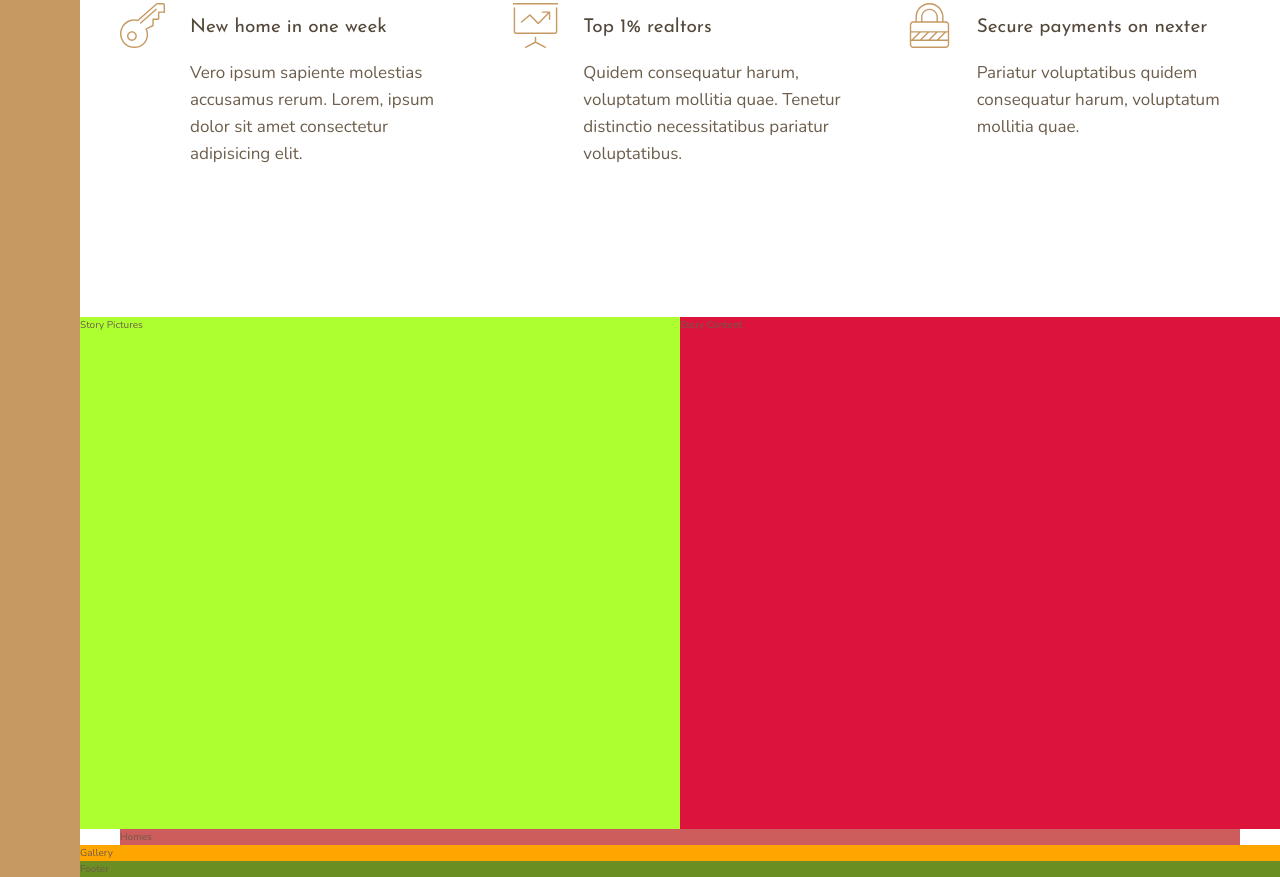
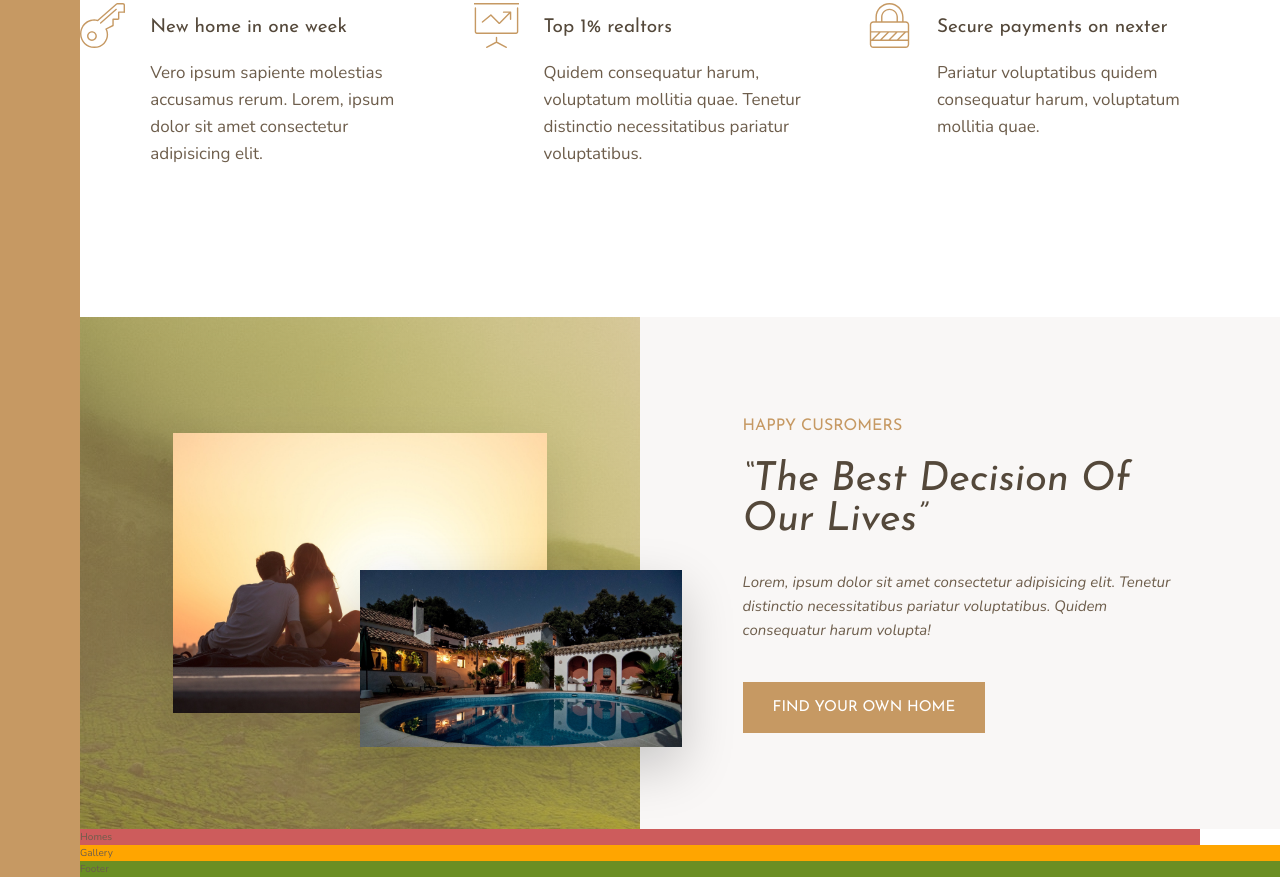
Before and after one commit to coder-abdo/grid-css, a website: page index.html in a window 1280 px wide. Shown: the part 991-1868 px from the top of the page. Drawn offline with nearby package versions, Linux system fonts and the light colour scheme.

Commit message:
finishing story section

```diff
--- a/index.html
+++ b/index.html
@@ -89,10 +89,16 @@
             </div>
         </section>
         <div class="story__pictures">
-            Story Pictures
+            <img src="images/story-1.jpeg" alt="A Couple of new house" class="story__img--1">
+            <img src="images/story-2.jpeg" alt="A  new house" class="story__img--2">
         </div>
         <div class="story__content">
-            Story Content
+            <h3 class="heading-3 mb-sm">Happy Cusromers</h3>
+            <h2 class="heading-2 heading-2__dark mb-md">&ldquo;The Best Decision Of Our Lives&rdquo;</h2>
+            <p class="story__text">
+                Lorem, ipsum dolor sit amet consectetur adipisicing elit. Tenetur distinctio necessitatibus pariatur voluptatibus. Quidem consequatur harum volupta!
+            </p>
+            <button class="btn">Find Your Own Home</button>
         </div>
         <section class="homes">
             Homes
--- a/sass/_story.scss
+++ b/sass/_story.scss
@@ -1,8 +1,38 @@
-.story__pictures {
-    background-color: greenyellow;
-    grid-column: full-start / col-end 4;
+.story{
+    &__pictures {
+        background-color: $color-primary;
+        grid-column: full-start / col-end 4;
+        background-image: linear-gradient(rgba($color-primary, .5), rgba($color-primary, .5)),
+        url(../images/back.jpg);
+        display: grid;
+        grid-template-rows: repeat(6, 1fr);
+        grid-template-columns: repeat(6, 1fr);
+        align-items: center;
+    }
+    &__img--1 {
+        width: 100%;
+        grid-row: 2 / 6;
+        grid-column: 2 / 6;
+        box-shadow: 0 2rem 5rem rgba(#000, .1);
+    }
+    &__img--2 {
+        width: 115%;
+        grid-row: 4 / 6;
+        grid-column: 4 / 7;
+        z-index: 20;
+        box-shadow: 0 2rem 5rem rgba(#000, .2);
+    }
+    &__content {
+        display: grid;
+        align-content: center;
+        justify-items: start;
+        background-color: $color-grey-light-1;
+        grid-column: col-start 5 / full-end;
+        padding: 6rem 8vw;
+    }
+    &__text {
+        font-size: 1.5rem;
+        font-style: italic;
+        margin-bottom: 4rem;
+    }
 }
-.story__content {
-    background-color: crimson;
-    grid-column: col-start 5 / full-end;
-}
--- a/sass/_typography.scss
+++ b/sass/_typography.scss
@@ -7,9 +7,21 @@
 }
 .heading-2 {
     @extend %heading;
+    font-size: 4rem;
+    font-style: italic;
+    line-height: 1;
+    &__light {
+        color: $color-grey-light-1;
+    }
+    &__dark {
+        color: $color-grey-dark-1;
+    }
 }
 .heading-3 {
     @extend %heading;
+    font-size: 1.6rem;
+    color: $color-primary;
+    text-transform: uppercase;
 }
 .heading-4 {
     @extend %heading;
@@ -21,3 +33,22 @@
         color: $color-grey-dark-1;
     }
 }
+.btn {
+    background-color: $color-primary;
+    color: #fff;
+    border: none;
+    border-radius: 0;
+    font-size: 1.5rem;
+    font-family: $font-display;
+    text-transform: uppercase;
+    padding: 1.8rem 3rem;
+    cursor: pointer;
+    transition: background-color .3s;
+    &:hover {
+        background-color: $color-primary-dark;
+    }
+}
+.mb-sm {margin-bottom: 2rem;}
+.mb-md {margin-bottom: 3rem;}
+.mb-lg {margin-bottom: 4rem;}
+.mb-hg {margin-bottom: 8rem;}
```
Also changed, not shown: css/style.css.
